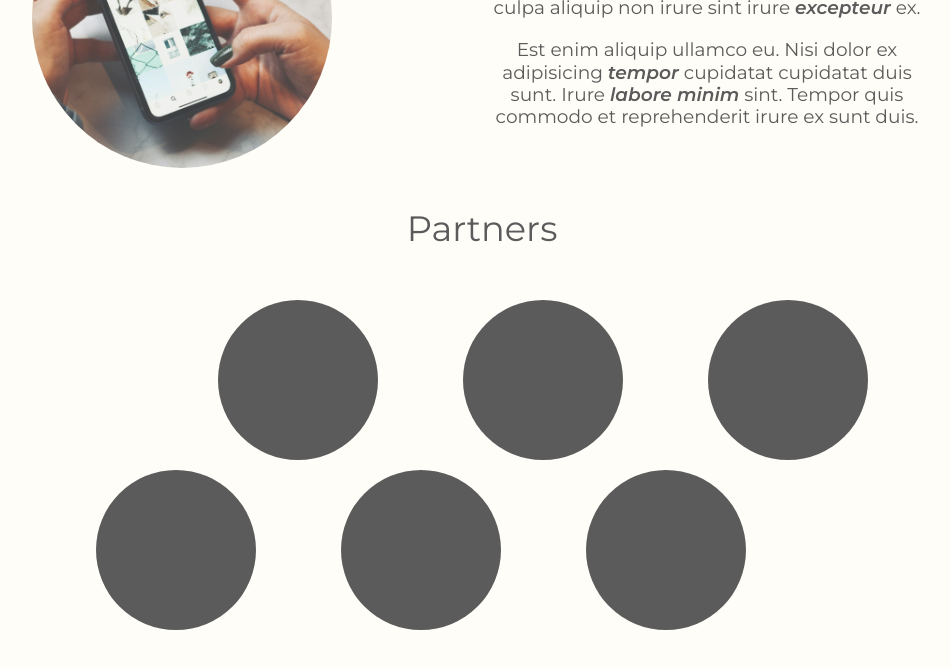
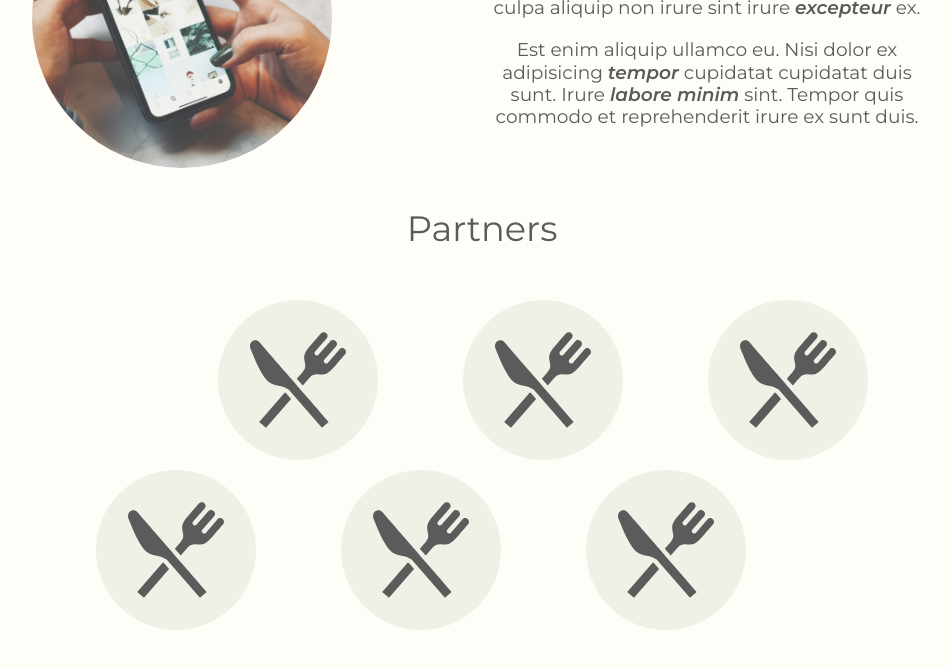
Before and after one commit to mikaelmicheline/digitalmenu, a Vue app in the folder frontend/: page / in a window 1280 px wide. Shown: the part 924-1592 px from the top of the page, without its empty margins (158-1109 px from the left). Built offline with nearby package versions, Linux system fonts and the light colour scheme.

Commit message:
change home partners section

```diff
--- a/frontend/src/views/home/components/HomePartners.vue
+++ b/frontend/src/views/home/components/HomePartners.vue
@@ -4,12 +4,30 @@
   <h2>Partners</h2>
 
   <div class="partners-content">
-    <div></div>
-    <div></div>
-    <div></div>
-    <div></div>
-    <div></div>
-    <div></div>
+    <div class="partner">
+      <a href="#partner">
+      </a>
+    </div>
+    <div class="partner">
+      <a href="#partner">
+      </a>
+    </div>
+    <div class="partner">
+      <a href="#partner">
+      </a>
+    </div>
+    <div class="partner">
+      <a href="#partner">
+      </a>
+    </div>
+    <div class="partner">
+      <a href="#partner">
+      </a>
+    </div>
+    <div class="partner">
+      <a href="#partner">
+      </a>
+    </div>
   </div>
 
   </section>
@@ -49,20 +67,41 @@ h2 {
   row-gap: 10px;
 }
 
-.partners-content > div {
+.partner {
   position: relative;
   width: 120px;
   height: 120px;
 }
 
-.partners-content > div::before {
+.partner > a {
+  display: block;
+  width: 100%;
+  height: 100%;
+}
+
+.partner > a::before {
   content: "";
   position: absolute;
   width: 100%;
   height: 100%;
   border-radius: 50%;
-  background-color: var(--font-1);
+  background-color: var(--background-2);
+  background-image: url(/src/assets/restaurant-logo-light.svg);
+  background-position-x: center;
+  background-position-y: center;
+  background-size: 60%;
+  background-repeat: no-repeat;
   display: block;
+  z-index: -1;
+  transition: opacity 0.2s ease-in-out;
+}
+
+.partner > a:hover::before {
+  opacity: 0.7;
+}
+
+:root[data-theme="dark"] .partner > a::before {
+  background-image: url(/src/assets/restaurant-logo-dark.svg);
 }
 
 .partners-content > div:nth-child(1) {
```
Also changed, not shown: frontend/src/assets/restaurant-logo-dark.svg (added), frontend/src/assets/restaurant-logo-light.svg (added).
